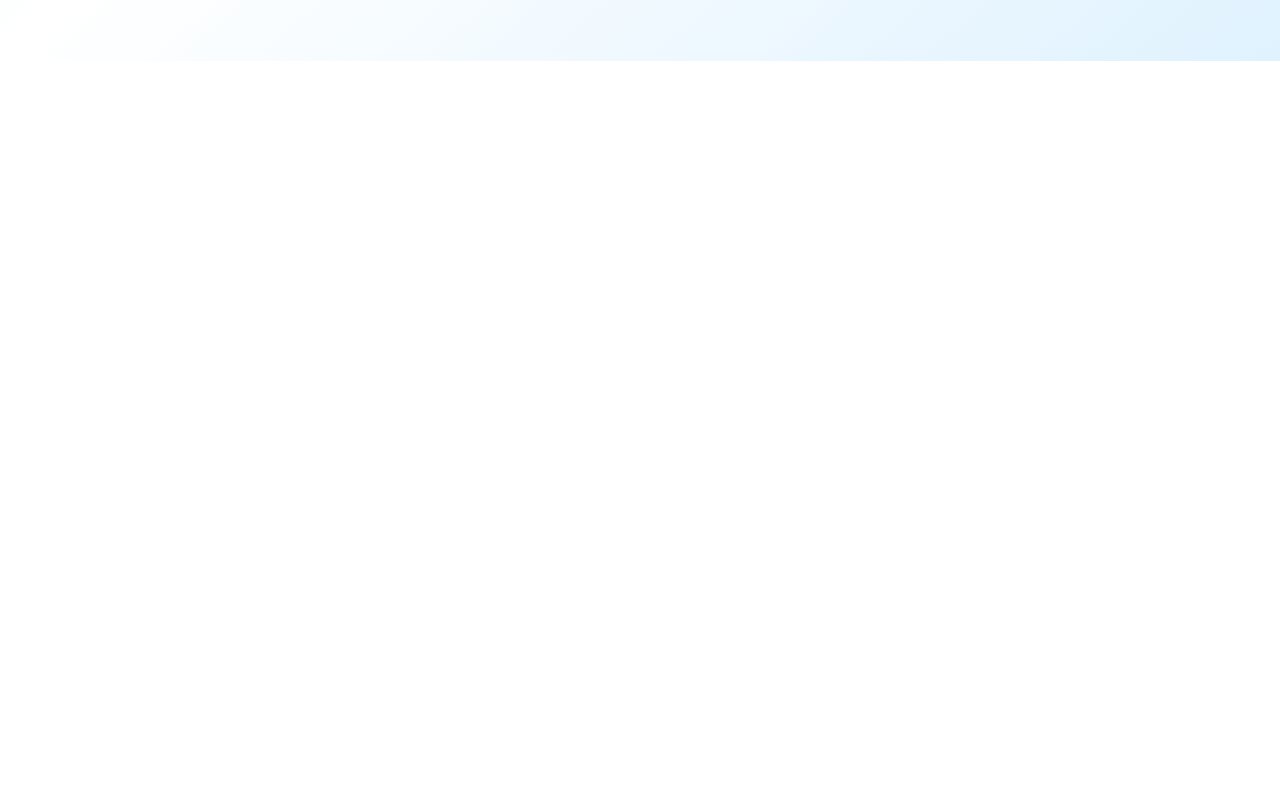
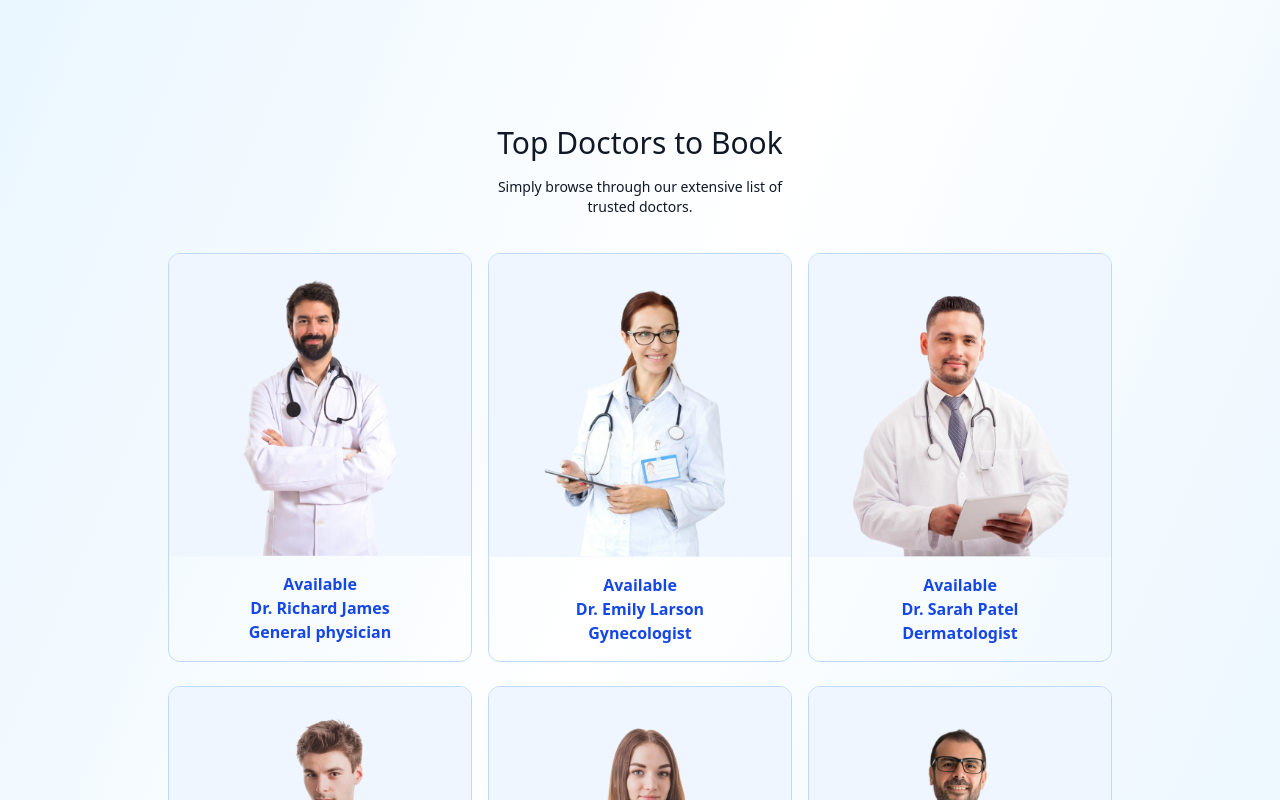
Before and after one commit to VC-Nithesh944/Help2Heal, a React (Vite) app in the folder frontend/: page / in a window 1280 px wide. Shown: the part 1040-1840 px from the top of the page. Before the commit the page ends 1101 px from the top, so only its background shows below. Built offline with nearby package versions, Linux system fonts and the light colour scheme; the HTML template or start-up script is replaced by a standard one.

Commit message:
top doctors

```diff
--- /dev/null
+++ b/frontend/src/components/TopDoctors.jsx
@@ -0,0 +1,31 @@
+import React from "react";
+import { doctors } from "../assets/assets_frontend/assets";
+
+const TopDoctors = () => {
+  return (
+    <div className="flex flex-col items-center gap-4 my-16 text-gray-900 md:mx-10">
+      <h1 className="text-3xl font-medium">Top Doctors to Book</h1>
+      <p className="sm:w-1/3 text-center text-sm">
+        Simply browse through our extensive list of trusted doctors.
+      </p>
+      <div className="w-full grid grid-cols-1 sm:grid-cols-2 md:grid-cols-3 gap-4 pt-5 gap-y-6 px-3 sm:px-0">
+        {doctors.slice(0, 10).map((item, index) => (
+          <div
+            key={index}
+            className="border border-blue-200 rounded-xl overflow-hidden cursor-pointer hover:translate-y-[-10px] transition-all duration-500"
+          >
+            <img className="bg-blue-50" src={item.image} alt={item.name} />
+            <div className="p-4 flex flex-col items-center">
+              <p className="text-blue-700 font-semibold">Available</p>
+              <p className="text-blue-700 font-semibold">{item.name}</p>
+              <p className="text-blue-700 font-semibold">{item.speciality}</p>
+            </div>
+          </div>
+        ))}
+      </div>
+      <button>more</button>
+    </div>
+  );
+};
+
+export default TopDoctors;
--- a/frontend/src/pages/Home.jsx
+++ b/frontend/src/pages/Home.jsx
@@ -1,12 +1,14 @@
 import React from "react";
 import Header from "../components/Header";
 import SpecialityMenu from "../components/SpecialityMenu";
+import TopDoctors from "../components/TopDoctors";
 
 const Home = () => {
   return (
     <div>
       <Header />
       <SpecialityMenu />
+      <TopDoctors />
     </div>
   );
 };
```
